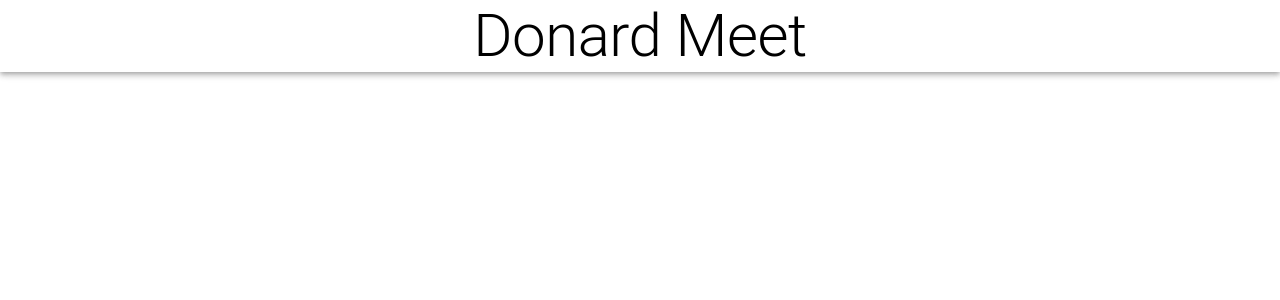
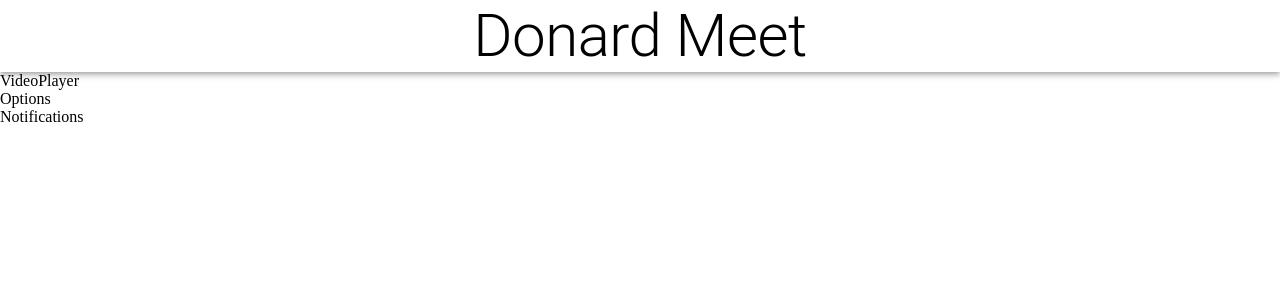
Before and after one commit to Donard97/d-meet, a React (Create React App) app in the folder app/: page / in a window 1280 px wide. Shown: the top 300 px of the page. Built offline with nearby package versions, Linux system fonts and the light colour scheme.

Commit message:
Import components inside of app

```diff
--- a/app/src/App.js
+++ b/app/src/App.js
@@ -1,5 +1,8 @@
 import React from 'react'
 import { Typography, AppBar } from '@material-ui/core';
+import VideoPlayer from './components/VideoPlayer';
+import Options from './components/Options';
+import Notifications from './components/Notifications';
 
 const App = () => {
   return (
@@ -7,6 +10,10 @@
       <AppBar position="static" color="inherit">
         <Typography variant="h2" align="center">Donard Meet</Typography>
       </AppBar>
+      <VideoPlayer />
+      <Options>
+        <Notifications />
+      </Options>
     </div>
   )
 }
--- a/app/src/components/Options.js
+++ b/app/src/components/Options.js
@@ -1,8 +1,11 @@
 import React from 'react'
 
-const Options = () => {
+const Options = ( {children} ) => {
   return (
-    <div>Options</div>
+    <div>
+      Options
+      {children}
+    </div>
   )
 }
 
```
